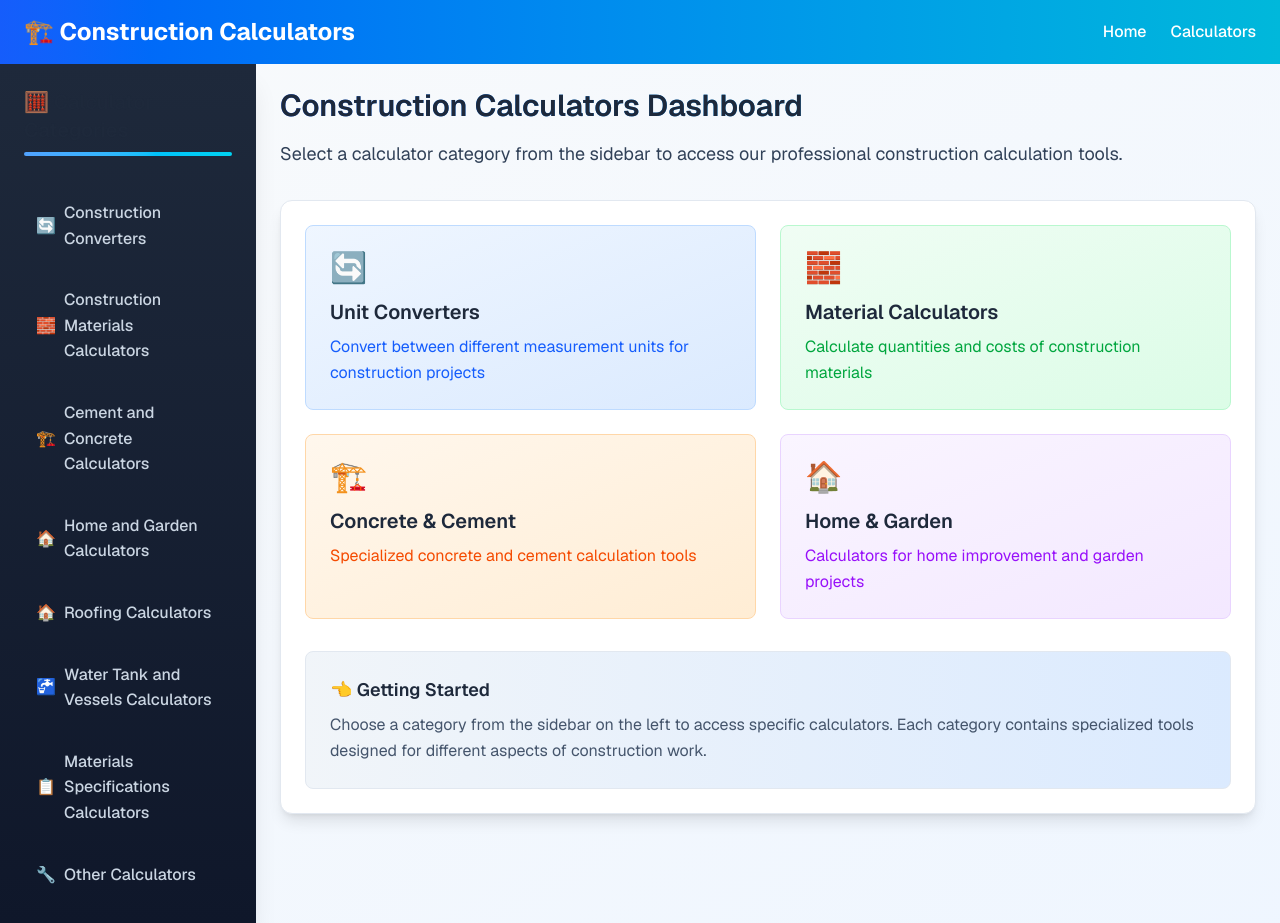
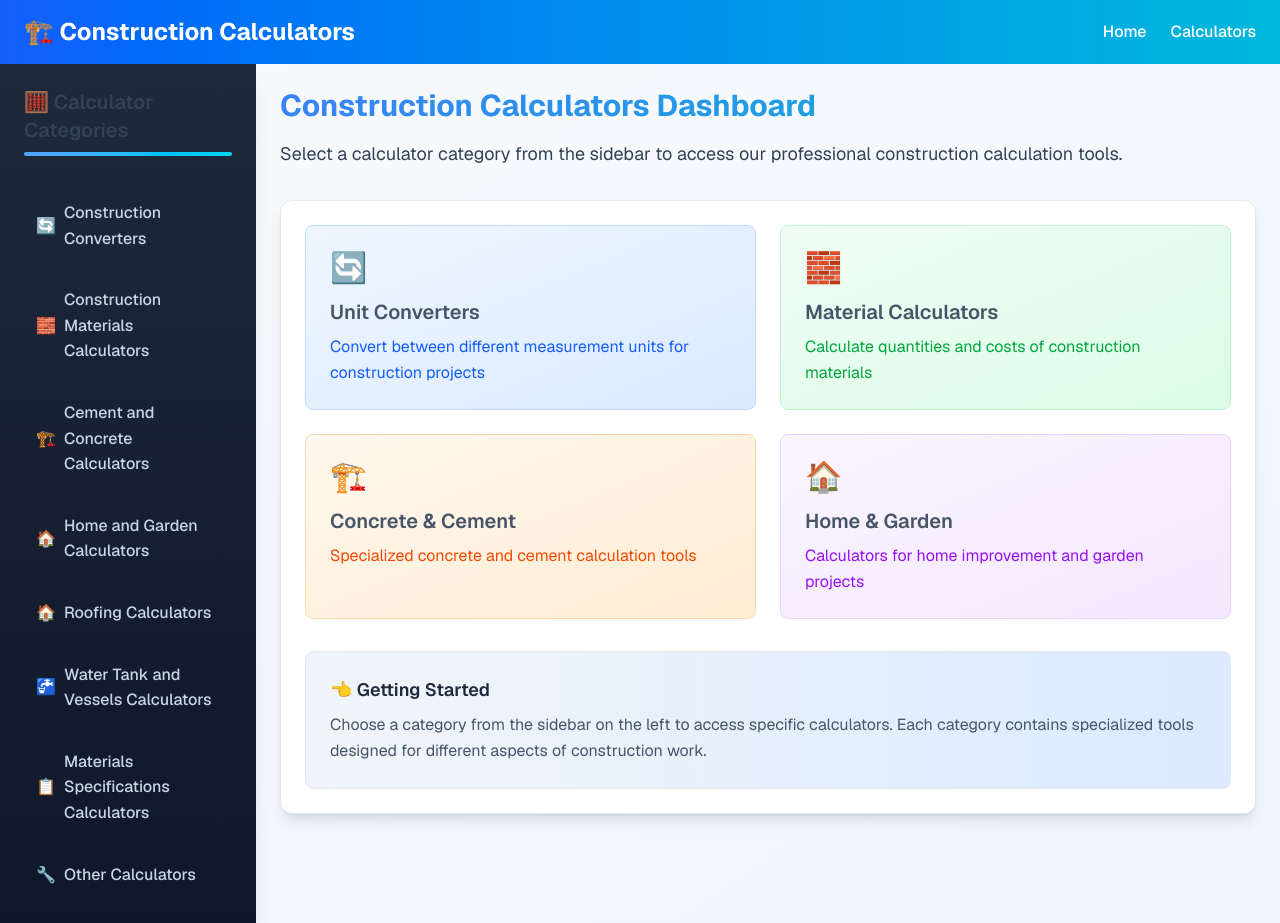
Before and after one commit to AdilAllahdad/calculators, a Next.js app: page /calculators in a window 1280 px wide. Built offline with nearby package versions, Linux system fonts and the light colour scheme.

Commit message:
headings

```diff
--- a/src/app/globals.css
+++ b/src/app/globals.css
@@ -35,7 +35,23 @@ body {
 
 /* Enhanced text visibility */
 h1, h2, h3, h4, h5, h6 {
-  color: var(--foreground);
+  color: var(--foreground) !important;
+  font-weight: 600;
+}
+
+/* Ensure headings are always visible with fallback */
+h1 {
+  color: #1e293b !important;
+  font-weight: 700;
+}
+
+h2 {
+  color: #334155 !important;
+  font-weight: 600;
+}
+
+h3 {
+  color: #475569 !important;
   font-weight: 600;
 }
 
@@ -70,12 +86,30 @@ a {
   transform: translateY(-1px);
 }
 
-/* Gradient text */
+/* Gradient text with proper fallback */
 .gradient-text {
+  /* Fallback color first */
+  color: #1e293b;
   background: linear-gradient(135deg, var(--primary), var(--secondary));
   -webkit-background-clip: text;
   -webkit-text-fill-color: transparent;
   background-clip: text;
+  /* Support check for older browsers */
+  @supports not (-webkit-background-clip: text) {
+    color: #1e293b;
+  }
+}
+
+/* Better gradient text for headings */
+.heading-gradient {
+  color: #1e293b !important;
+  background: linear-gradient(135deg, #3b82f6, #06b6d4);
+  -webkit-background-clip: text;
+  background-clip: text;
+  /* Only make transparent if gradient is supported */
+  @supports (-webkit-background-clip: text) {
+    -webkit-text-fill-color: transparent;
+  }
 }
 
 /* Input field styles */
@@ -130,3 +164,28 @@ html, body {
   min-height: 100vh;
   height: auto;
 }
+
+/* Fix specific gradient text issues without breaking other text */
+.bg-clip-text.text-transparent {
+  color: #1e293b !important;
+  background: linear-gradient(135deg, #3b82f6, #06b6d4);
+  -webkit-background-clip: text;
+  background-clip: text;
+  /* Only apply transparency if gradient is supported */
+  @supports (-webkit-background-clip: text) {
+    -webkit-text-fill-color: transparent;
+  }
+}
+
+/* Ensure slate text colors work properly */
+.text-slate-700 {
+  color: #334155 !important;
+}
+
+.text-slate-600 {
+  color: #475569 !important;
+}
+
+.text-slate-800 {
+  color: #1e293b !important;
+}
```
